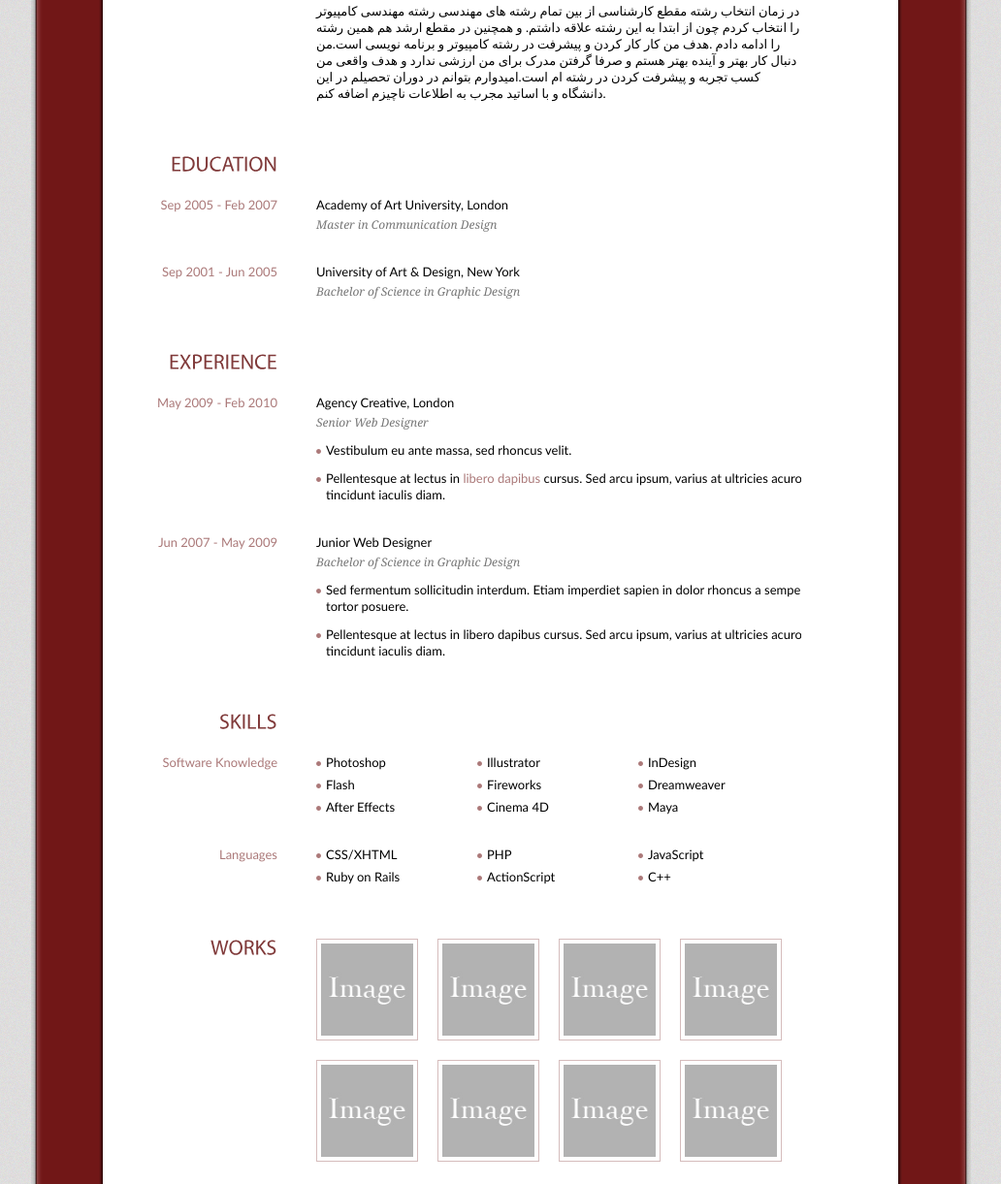
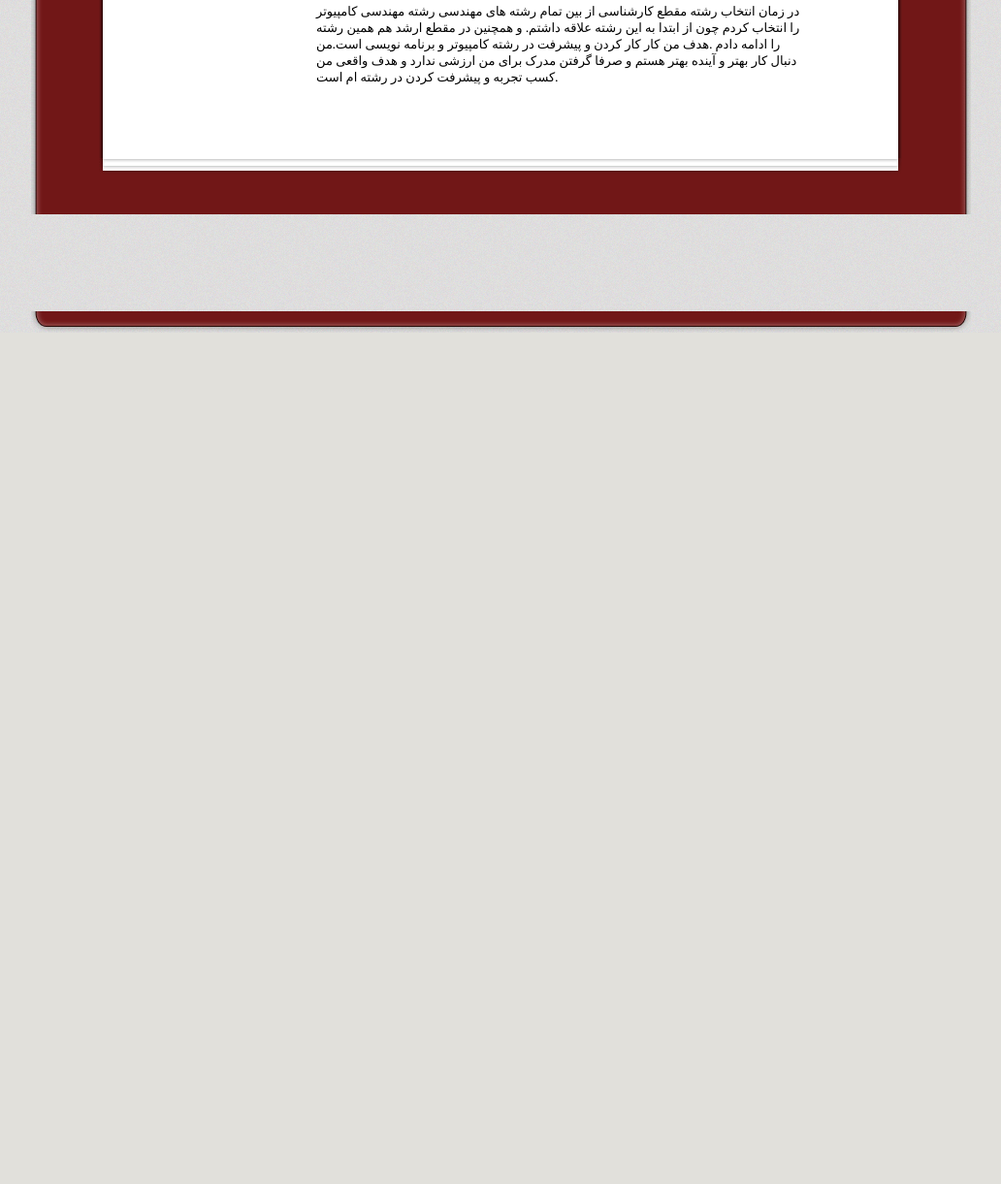
Before and after one commit to mahyabahmani/SOP, a plain HTML site: page index.html in a window 1280 px wide. Shown: the part 484-1705 px from the top of the page at 97% size, without its empty margins (124-1156 px from the left). After the commit the page ends 827 px from the top, so only its background shows below. Drawn offline with Linux system fonts and the light colour scheme.

Commit message:
Update index.html

```diff
--- a/index.html
+++ b/index.html
@@ -56,89 +56,12 @@
         <!-- Begin 1st Row -->
         <div class="entry">
           <h2></h2>
-          <p> در زمان انتخاب رشته مقطع کارشناسی از بین تمام رشته های مهندسی رشته مهندسی کامپیوتر را انتخاب کردم چون از ابتدا به این رشته علاقه داشتم. و همچنین در مقطع ارشد هم همین رشته را ادامه دادم .هدف من کار کار کردن و پیشرفت در رشته کامپیوتر و برنامه نویسی است.من دنبال کار بهتر و آینده بهتر هستم و صرفا گرفتن مدرک برای من ارزشی ندارد و هدف واقعی من کسب تجربه و پیشرفت کردن در رشته ام است.امیدوارم بتوانم در دوران تحصیلم در این دانشگاه و با اساتید مجرب به اطلاعات ناچیزم اضافه کنم.  </p>
+          <p> در زمان انتخاب رشته مقطع کارشناسی از بین تمام رشته های مهندسی رشته مهندسی کامپیوتر را انتخاب کردم چون از ابتدا به این رشته علاقه داشتم. و همچنین در مقطع ارشد هم همین رشته را ادامه دادم .هدف من کار کار کردن و پیشرفت در رشته کامپیوتر و برنامه نویسی است.من دنبال کار بهتر و آینده بهتر هستم و صرفا گرفتن مدرک برای من ارزشی ندارد و هدف واقعی من کسب تجربه و پیشرفت کردن در رشته ام است.  </p>
         </div>
         <!-- End 1st Row -->
         <!-- Begin 2nd Row -->
-        <div class="entry">
-          <h2>EDUCATION</h2>
-          <div class="content">
-            <h3>Sep 2005 - Feb 2007</h3>
-            <p>Academy of Art University, London <br />
-              <em>Master in Communication Design</em></p>
-          </div>
-          <div class="content">
-            <h3>Sep 2001 - Jun 2005</h3>
-            <p>University of Art &amp; Design, New York <br />
-              <em>Bachelor of Science in Graphic Design</em></p>
-          </div>
-        </div>
-        <!-- End 2nd Row -->
-        <!-- Begin 3rd Row -->
-        <div class="entry">
-          <h2>EXPERIENCE</h2>
-          <div class="content">
-            <h3>May 2009 - Feb 2010</h3>
-            <p>Agency Creative, London <br />
-              <em>Senior Web Designer</em></p>
-            <ul class="info">
-              <li>Vestibulum eu ante massa, sed rhoncus velit.</li>
-              <li>Pellentesque at lectus in <a href="#">libero dapibus</a> cursus. Sed arcu ipsum, varius at ultricies acuro, tincidunt iaculis diam.</li>
-            </ul>
-          </div>
-          <div class="content">
-            <h3>Jun 2007 - May 2009</h3>
-            <p>Junior Web Designer <br />
-              <em>Bachelor of Science in Graphic Design</em></p>
-            <ul class="info">
-              <li>Sed fermentum sollicitudin interdum. Etiam imperdiet sapien in dolor rhoncus a semper tortor posuere. </li>
-              <li>Pellentesque at lectus in libero dapibus cursus. Sed arcu ipsum, varius at ultricies acuro, tincidunt iaculis diam.</li>
-            </ul>
-          </div>
-        </div>
-        <!-- End 3rd Row -->
-        <!-- Begin 4th Row -->
-        <div class="entry">
-          <h2>SKILLS</h2>
-          <div class="content">
-            <h3>Software Knowledge</h3>
-            <ul class="skills">
-              <li>Photoshop</li>
-              <li>Illustrator</li>
-              <li>InDesign</li>
-              <li>Flash</li>
-              <li>Fireworks</li>
-              <li>Dreamweaver</li>
-              <li>After Effects</li>
-              <li>Cinema 4D</li>
-              <li>Maya</li>
-            </ul>
-          </div>
-          <div class="content">
-            <h3>Languages</h3>
-            <ul class="skills">
-              <li>CSS/XHTML</li>
-              <li>PHP</li>
-              <li>JavaScript</li>
-              <li>Ruby on Rails</li>
-              <li>ActionScript</li>
-              <li>C++</li>
-            </ul>
-          </div>
-        </div>
-        <!-- End 4th Row -->
-         <!-- Begin 5th Row -->
-        <div class="entry">
-        <h2>WORKS</h2>
-        	<ul class="works">
-        		<li><a href="images/1.jpg" rel="gallery" title="Lorem ipsum dolor sit amet."><img src="images/image.jpg" alt="" /></a></li>
-        		<li><a href="images/2.jpg" rel="gallery" title="Lorem ipsum dolor sit amet."><img src="images/image.jpg" alt="" /></a></li>
-        		<li><a href="images/3.jpg" rel="gallery" title="Lorem ipsum dolor sit amet."><img src="images/image.jpg" alt="" /></a></li>
-        		<li><a href="images/1.jpg" rel="gallery" title="Lorem ipsum dolor sit amet."><img src="images/image.jpg" alt="" /></a></li>
-        		<li><a href="images/2.jpg" rel="gallery" title="Lorem ipsum dolor sit amet."><img src="images/image.jpg" alt="" /></a></li>
-        		<li><a href="images/3.jpg" rel="gallery" title="Lorem ipsum dolor sit amet."><img src="images/image.jpg" alt="" /></a></li>
-        		<li><a href="images/1.jpg" rel="gallery" title="Lorem ipsum dolor sit amet."><img src="images/image.jpg" alt="" /></a></li>
-        		<li><a href="images/1.jpg" rel="gallery" title="Lorem ipsum dolor sit amet."><img src="images/image.jpg" alt="" /></a></li>
+
+
         	</ul>
         </div>
         <!-- Begin 5th Row -->
```
